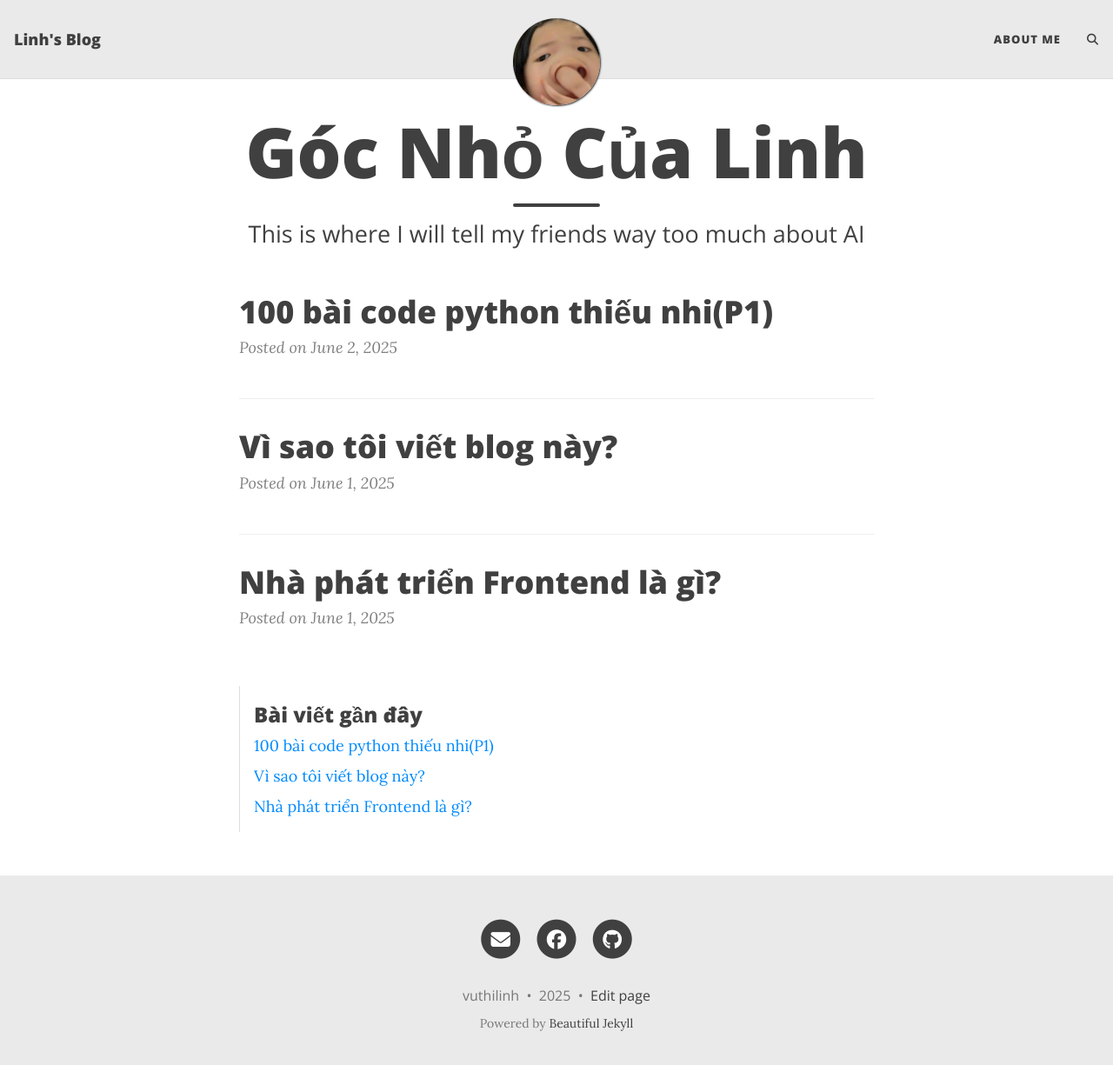
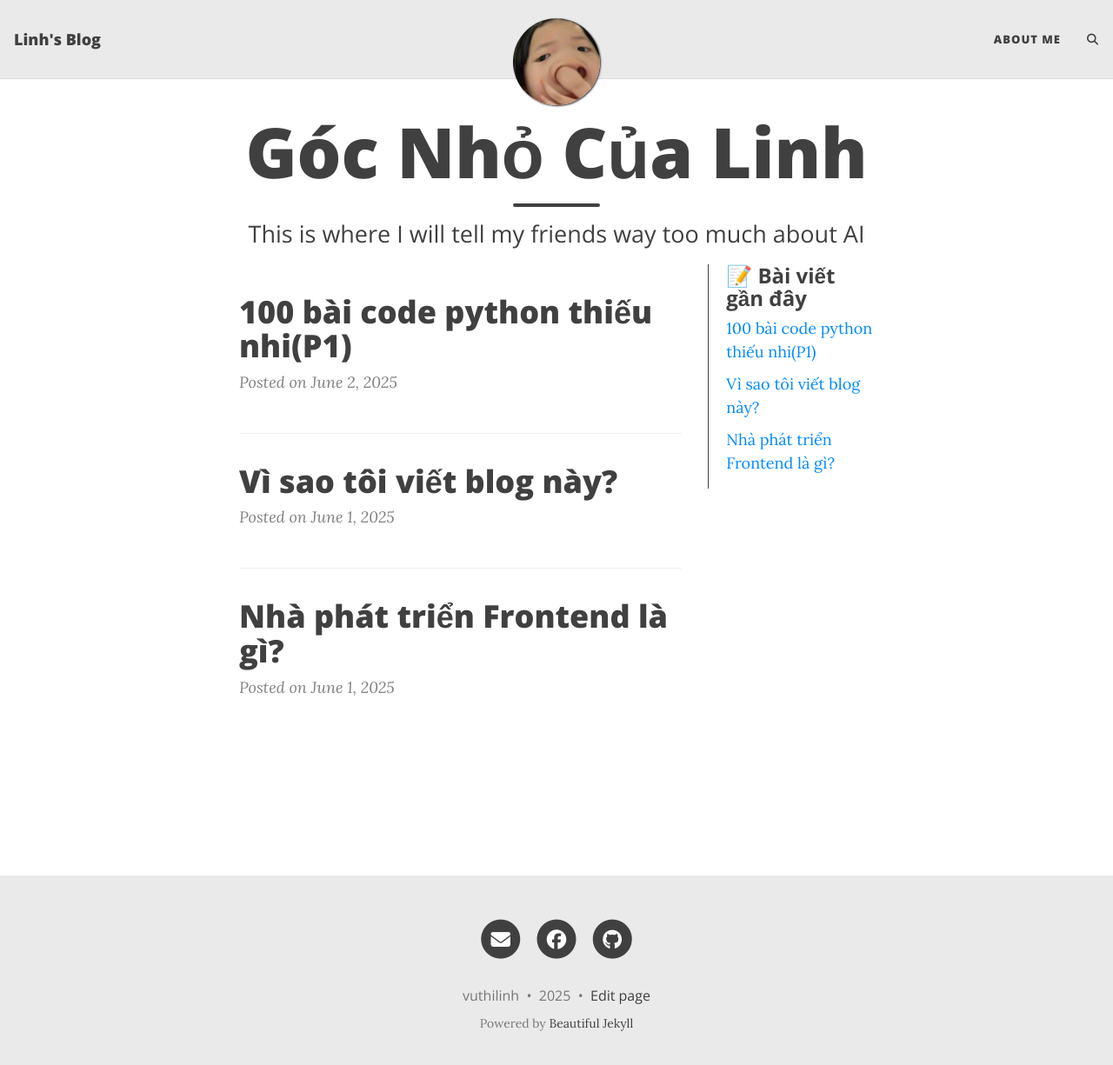
Before and after one commit to VuthilinhVn/Vuthilinh.github.io, a Jekyll site: the page built from index.html, in a window 1280 px wide and 1238 px high. Shown: the top 1225 px of the window at 87% size. Built offline with Jekyll 4.4.1, drawn with Linux system fonts in a browser that asks for light colours; the list of posts is cut into pages by our own code; comment, search, counter and statistics services are not loaded.

Commit message:
Update home.html

```diff
--- a/_layouts/home.html
+++ b/_layouts/home.html
@@ -2,18 +2,17 @@
 layout: page
 ---
 
-<div style="display: flex; flex-wrap: wrap; gap: 20px;">
-  <!-- Cột chính chứa bài viết -->
-  <div style="flex: 1 1 70%;">
+<div style="display: flex; flex-direction: row; gap: 30px; align-items: flex-start;">
+
+  <!-- Cột trái: bài viết chính -->
+  <div style="flex: 3;">
     {{ content }}
 
     {% assign posts = paginator.posts | default: site.posts %}
-
     <ul class="posts-list list-unstyled" role="list">
       {% for post in posts %}
       <li class="post-preview">
         <article>
-          <!-- ... (phần còn lại giữ nguyên như bạn đã có, không cần chỉnh lại nữa) ... -->
           <a href="{{ post.url | absolute_url }}">
             <h2 class="post-title">{{ post.title | strip_html }}</h2>
           </a>
@@ -25,39 +24,19 @@ layout: page
       </li>
       {% endfor %}
     </ul>
-
-    {% if paginator.total_pages > 1 %}
-    <ul class="pagination main-pager">
-      {% if paginator.previous_page %}
-      <li class="page-item previous">
-        <a class="page-link" href="{{ paginator.previous_page_path | absolute_url }}">
-          <i class="fas fa-arrow-left" alt="Newer Posts"></i>
-          <span class="d-none d-sm-inline-block">Newer Posts</span>
-        </a>
-      </li>
-      {% endif %}
-      {% if paginator.next_page %}
-      <li class="page-item next">
-        <a class="page-link" href="{{ paginator.next_page_path | absolute_url }}">
-          <span class="d-none d-sm-inline-block">Older Posts</span>
-          <i class="fas fa-arrow-right" alt="Older Posts"></i>
-        </a>
-      </li>
-      {% endif %}
-    </ul>
-    {% endif %}
   </div>
 
-  <!-- Cột bên phải: Sidebar -->
-  <aside style="flex: 1 1 28%; padding-left: 1rem; border-left: 1px solid #ddd;">
-    <h3>Bài viết gần đây</h3>
+  <!-- Cột phải: sidebar -->
+  <aside style="flex: 1; padding-left: 20px; border-left: 1px solid #444;">
+    <h3 style="margin-top: 0; font-weight: bold;">📝 Bài viết gần đây</h3>
     <ul style="list-style: none; padding: 0;">
       {% assign recent_posts = site.posts | slice: 0, 5 %}
       {% for post in recent_posts %}
-      <li style="margin-bottom: 0.5rem;">
+      <li style="margin-bottom: 10px;">
         <a href="{{ post.url | relative_url }}">{{ post.title }}</a>
       </li>
       {% endfor %}
     </ul>
   </aside>
+
 </div>
```
